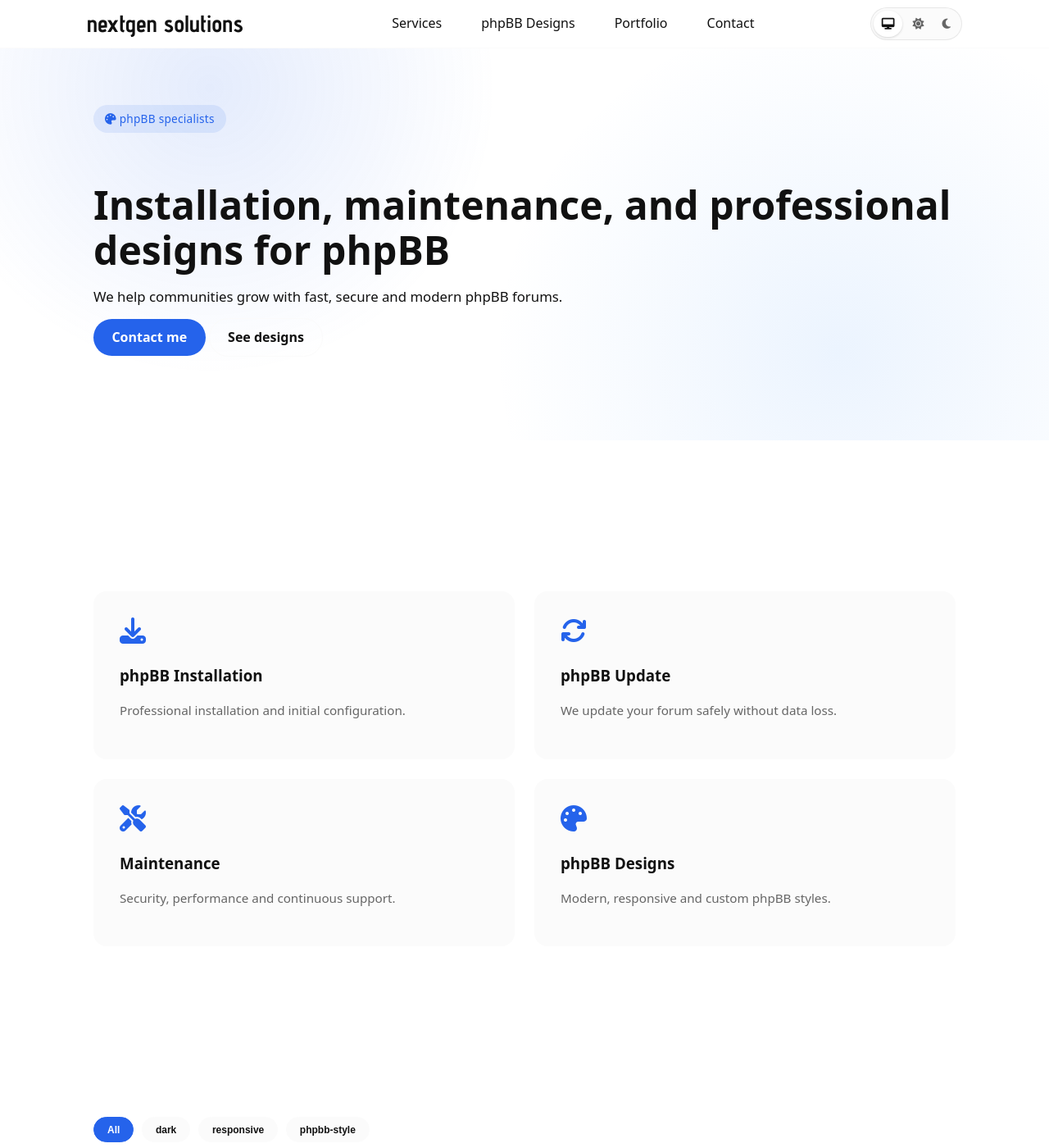
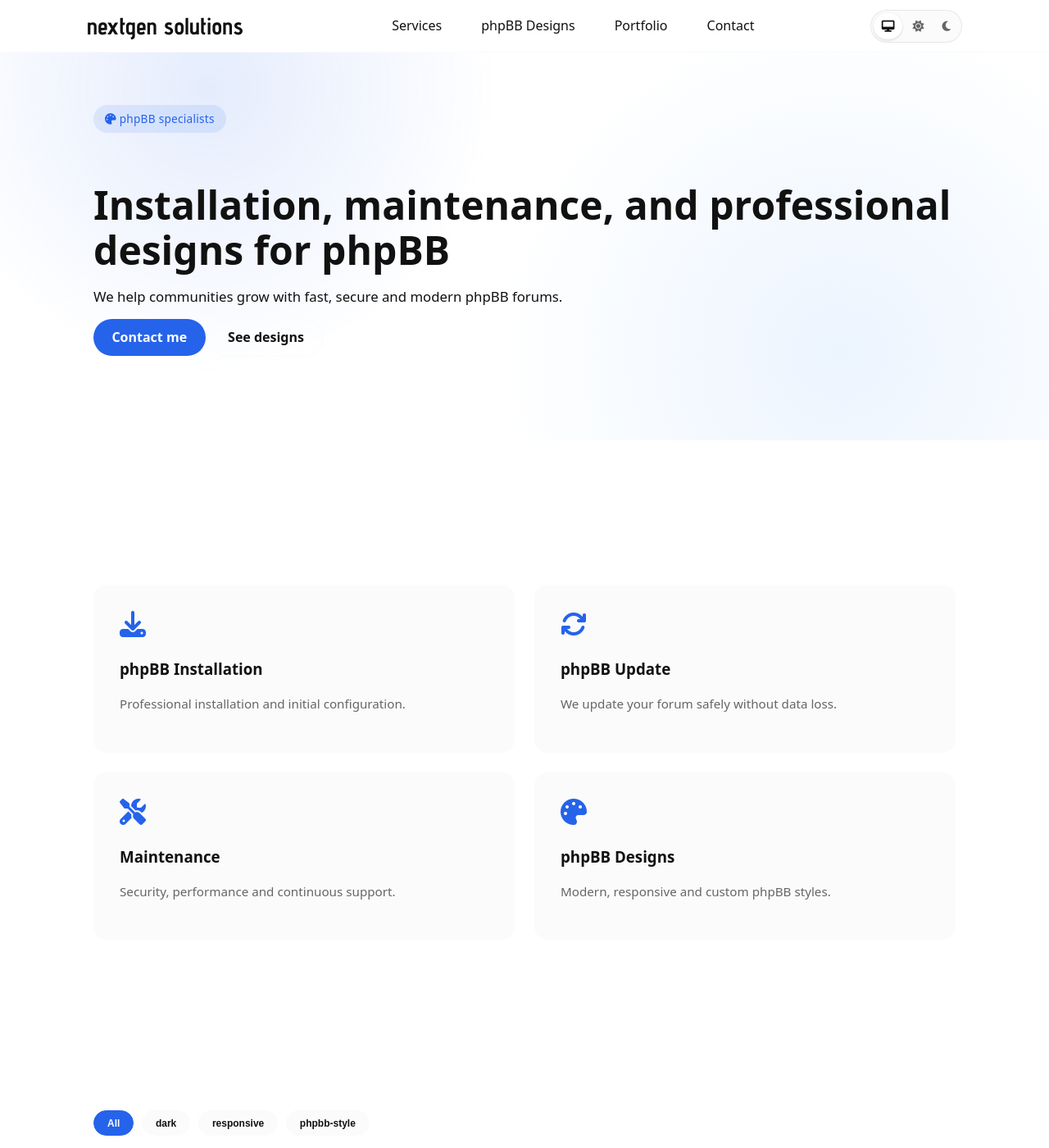
Before and after one commit to nextgen-solutions-gt/nextgen-solutions-gt.github.io, a Jekyll site: the page built from index.md, in a window 1280 px wide and 1400 px high. Shown: the whole window at 82% size. Built offline with Jekyll 4.4.1, drawn with Linux system fonts in a browser that asks for light colours.

Commit message:
Fixed height from nav menu

```diff
--- a/assets/css/style.css
+++ b/assets/css/style.css
@@ -55,7 +55,7 @@
 }
 
 main {
-  padding-top: 72px; /* mayor que la altura del header */
+  padding-top: 64px;
 }
 
 .container {
@@ -65,6 +65,8 @@
 }
 
 .header-inner {
+  height: 100%;
+  min-height: unset;
   display: flex;
   align-items: center;
   justify-content: space-between;
@@ -230,6 +232,8 @@
   position: fixed;
   top: 0;
   width: 100%;
+
+  height: 64px;
   z-index: 1000;
 
   background: var(--bg);
@@ -321,7 +325,7 @@
 /* MENÚ MOBILE */
 .mobile-menu {
   position: fixed;
-  top: 58px;
+  top: 64px;
   left: 0;
   right: 0;
   background: var(--bg);
```
